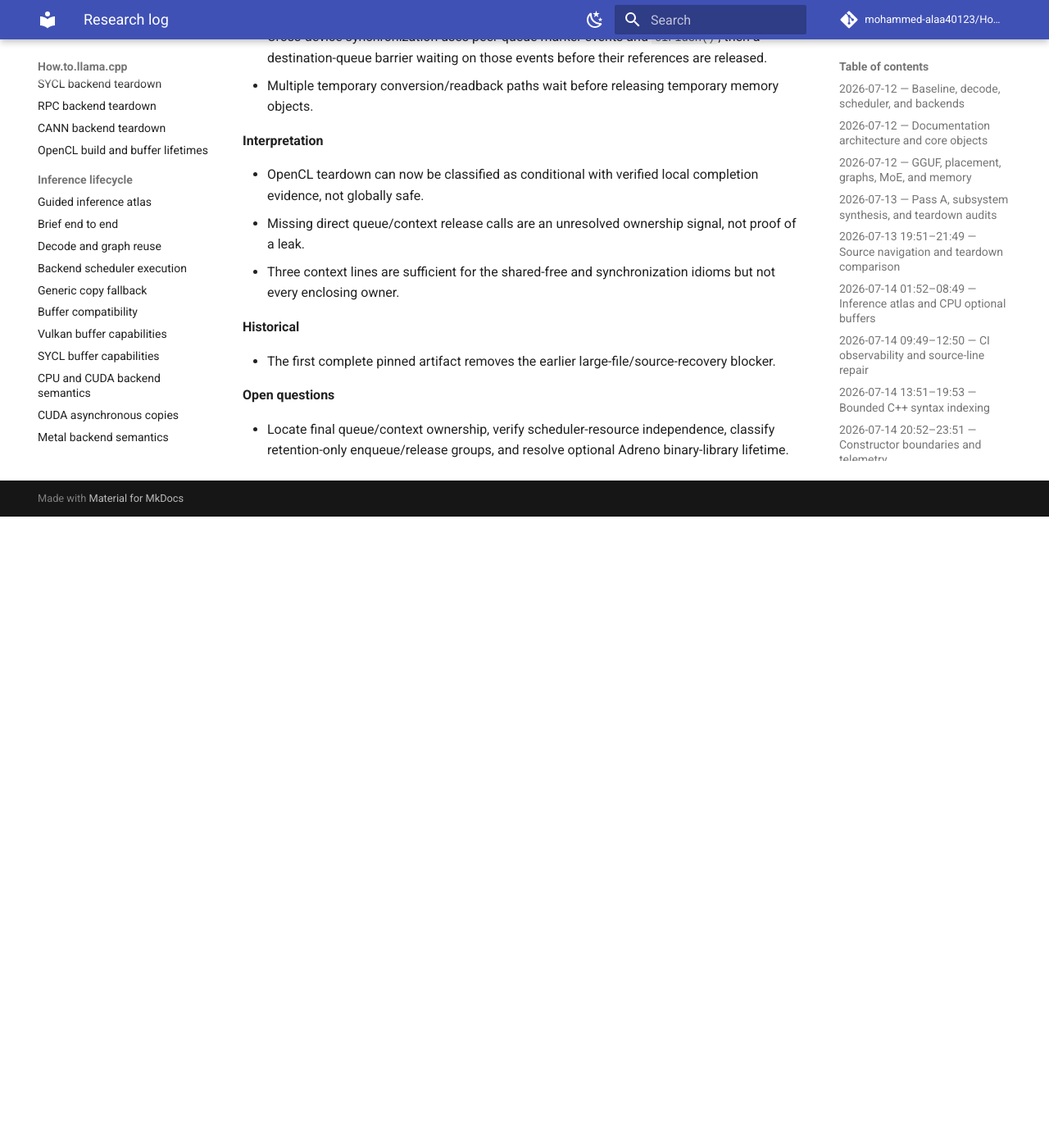
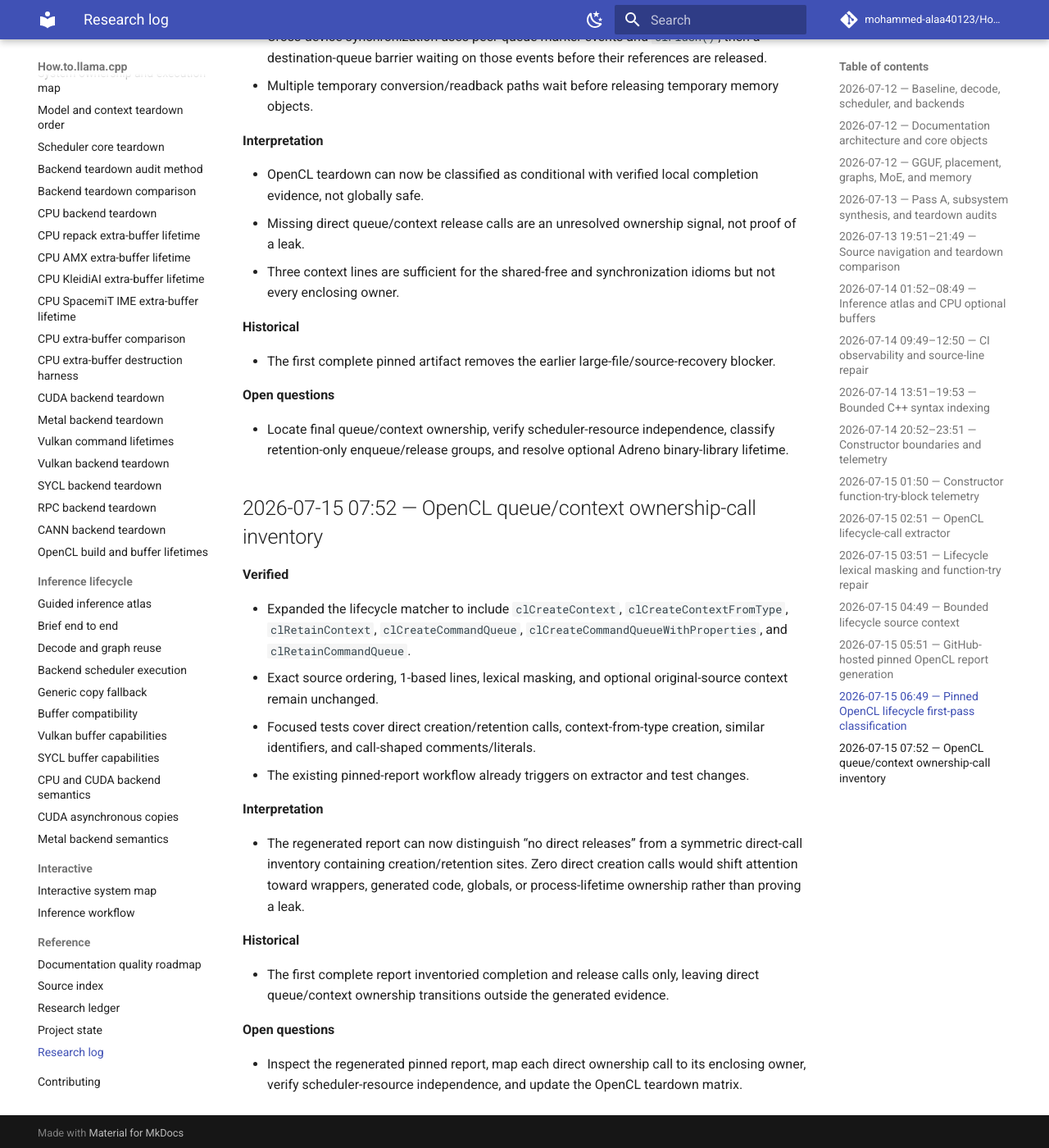
Before and after one commit to mohammed-alaa40123/How.to.llama.cpp, an MkDocs documentation site: the page built from docs/reference/research-log.md, in a window 1280 px wide and 1400 px high, scrolled down 7831 px. Shown: the whole window at 82% size. Built offline with MkDocs 1.6.1 and Material for MkDocs 9.7.7, drawn with Linux system fonts in a browser that asks for light colours; comment, search, counter and statistics services are not loaded; before the commit the page ends 8461 px from its top, so only the background shows below that.

Commit message:
docs: log OpenCL ownership-call inventory increment

```diff
--- a/docs/reference/research-log.md
+++ b/docs/reference/research-log.md
@@ -239,3 +239,24 @@
 **Open questions**
 
 - Locate final queue/context ownership, verify scheduler-resource independence, classify retention-only enqueue/release groups, and resolve optional Adreno binary-library lifetime.
+
+## 2026-07-15 07:52 — OpenCL queue/context ownership-call inventory
+
+**Verified**
+
+- Expanded the lifecycle matcher to include `clCreateContext`, `clCreateContextFromType`, `clRetainContext`, `clCreateCommandQueue`, `clCreateCommandQueueWithProperties`, and `clRetainCommandQueue`.
+- Exact source ordering, 1-based lines, lexical masking, and optional original-source context remain unchanged.
+- Focused tests cover direct creation/retention calls, context-from-type creation, similar identifiers, and call-shaped comments/literals.
+- The existing pinned-report workflow already triggers on extractor and test changes.
+
+**Interpretation**
+
+- The regenerated report can now distinguish “no direct releases” from a symmetric direct-call inventory containing creation/retention sites. Zero direct creation calls would shift attention toward wrappers, generated code, globals, or process-lifetime ownership rather than proving a leak.
+
+**Historical**
+
+- The first complete report inventoried completion and release calls only, leaving direct queue/context ownership transitions outside the generated evidence.
+
+**Open questions**
+
+- Inspect the regenerated pinned report, map each direct ownership call to its enclosing owner, verify scheduler-resource independence, and update the OpenCL teardown matrix.
```
